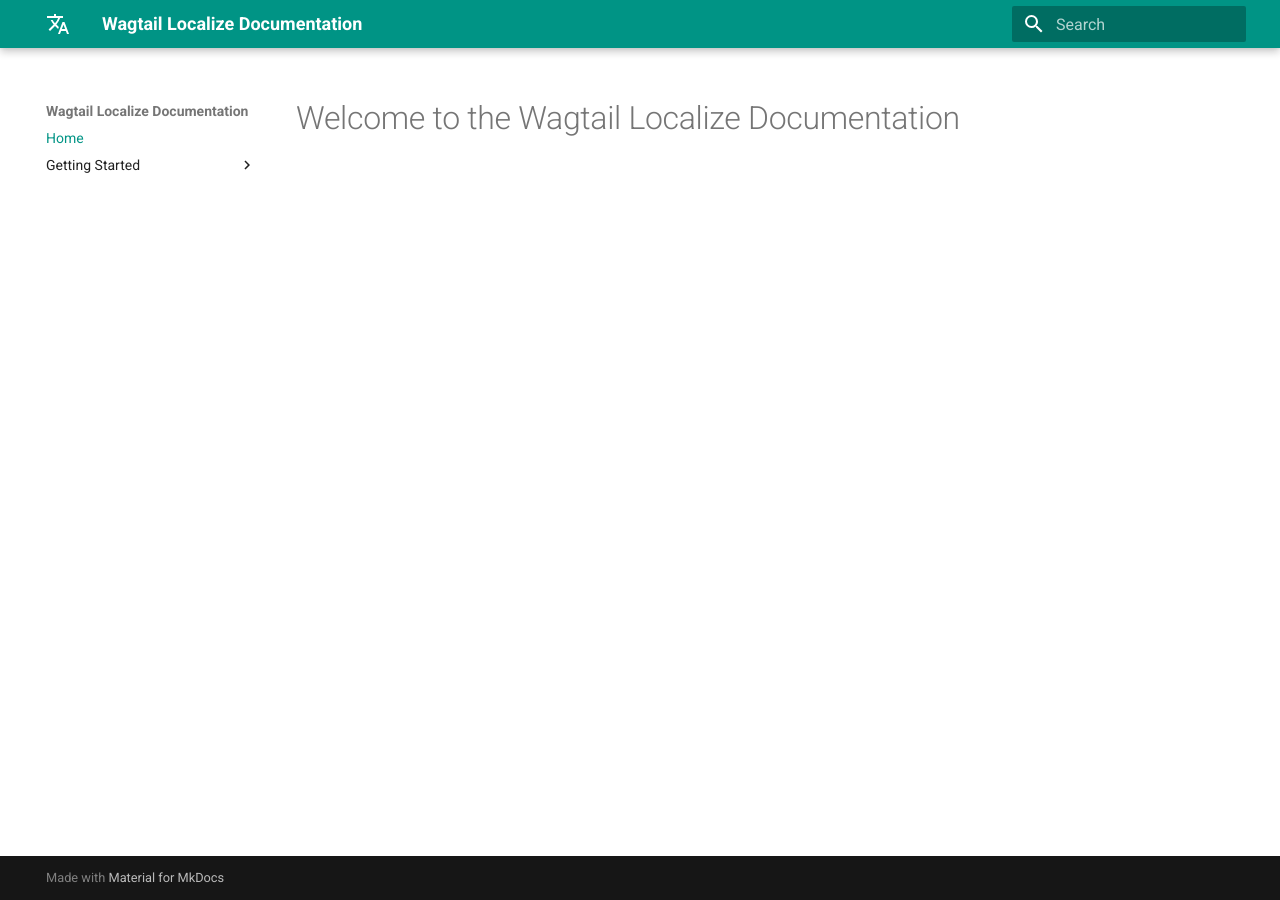
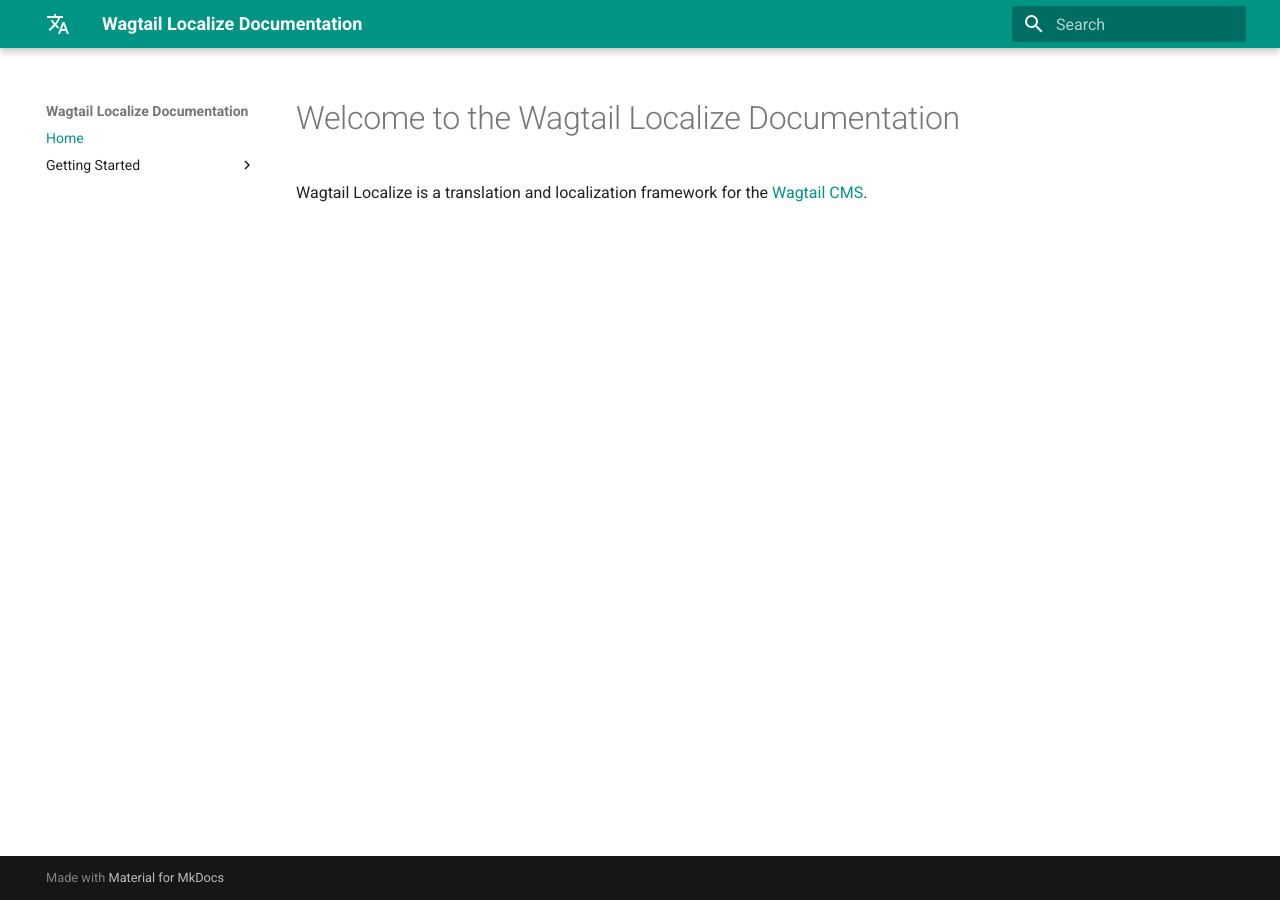
Before and after one commit to wagtail/wagtail-localize, an MkDocs documentation site: the page built from docs/index.md, in a window 1280 px wide. Built offline with MkDocs 1.6.1 and Material for MkDocs 9.7.7, drawn with Linux system fonts in a browser that asks for light colours.

Commit message:
Add one-line explanation and link to Wagtail

```diff
--- a/docs/index.md
+++ b/docs/index.md
@@ -1 +1,3 @@
 # Welcome to the Wagtail Localize Documentation
+
+Wagtail Localize is a translation and localization framework for the [Wagtail CMS](https://github.com/wagtail/wagtail).
```
